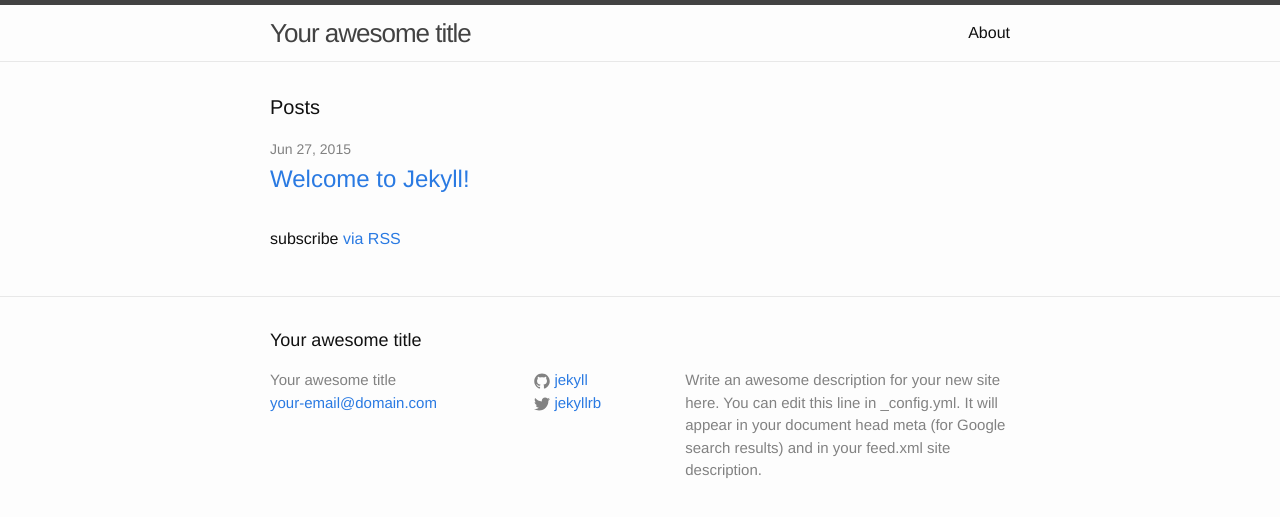
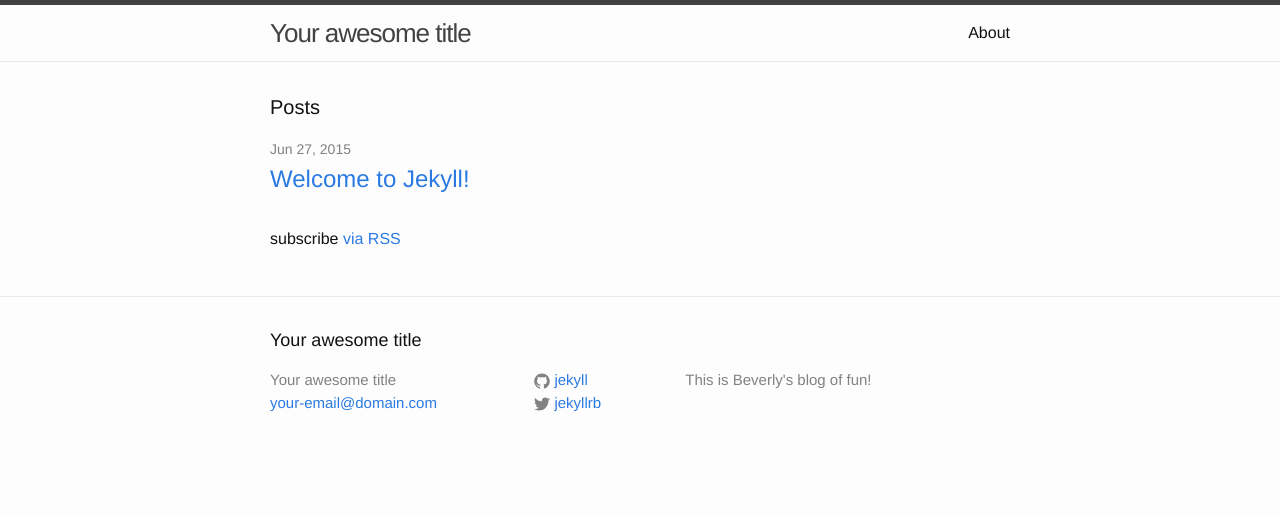
Before and after one commit to bev-a-tron/bev-a-tron.github.io, a Jekyll site: the page built from index.html, in a window 1280 px wide. Shown: the top 517 px of the page. Built offline with Jekyll 4.4.1, drawn with Linux system fonts in a browser that asks for light colours.

Commit message:
Remove _site, small edit to about in config

```diff
--- a/_config.yml
+++ b/_config.yml
@@ -1,10 +1,8 @@
 # Site settings
 title: Your awesome title
 email: your-email@domain.com
-description: > # this means to ignore newlines until "baseurl:"
-  Write an awesome description for your new site here. You can edit this
-  line in _config.yml. It will appear in your document head meta (for
-  Google search results) and in your feed.xml site description.
+description: >
+  This is Beverly's blog of fun!
 baseurl: "" # the subpath of your site, e.g. /blog/
 url: "http://yourdomain.com" # the base hostname & protocol for your site
 twitter_username: jekyllrb
```
Also changed, not shown: 6 other files.
